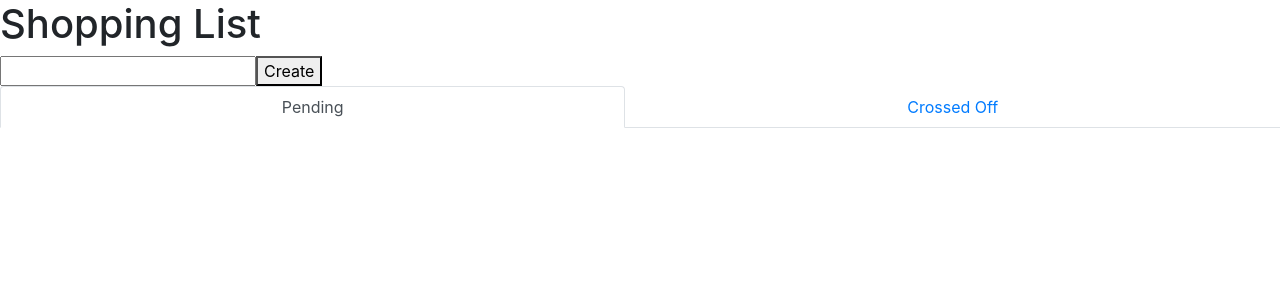
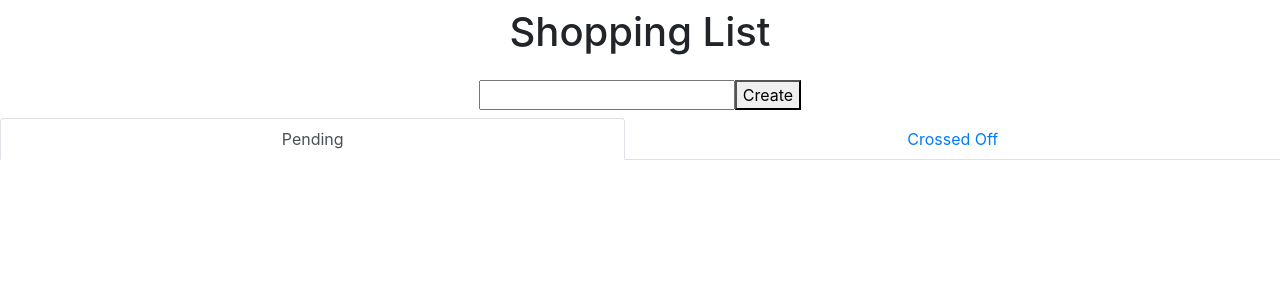
Before and after one commit to adrianherd/shopping_list, a React (Create React App) app: page / in a window 1280 px wide. Shown: the top 300 px of the page. Built offline with nearby package versions, Linux system fonts and the light colour scheme.

Commit message:
Centering Title and Searchbar on screen

```diff
--- a/src/App.tsx
+++ b/src/App.tsx
@@ -105,15 +105,16 @@
     render() {
         return (
             <div className="App">
-                <h1>Shopping List</h1>
+                <div className={"text-center mt-2 mb-4"}>
+                    <h1>Shopping List</h1>
+                </div>
                 <SearchBar text={this.state.userText}
                            onTextChange={this.handleTextChange}
                            onTextCreate={this.handleTextCreate} />
                 <ListPanel pendingItems={this.state.pendingItems.filter(item => item.text.includes(this.state.userText))}
                            crossedItems={this.state.crossedItems.filter(item => item.text.includes(this.state.userText))}
                            toggleItemStatus={this.handleItemToggle}
-                           itemUpdate={this.handleItemUpdate}
-                />
+                           itemUpdate={this.handleItemUpdate} />
             </div>
         );
     }
--- a/src/ListPanel.tsx
+++ b/src/ListPanel.tsx
@@ -50,6 +50,7 @@
         cats.forEach(cat => categories.push(this.props.pendingItems.filter(item => item.category === cat)));
 
         return (
+            <div className={"my-2"}>
             <Tabs id={"ListTabs"} defaultActiveKey={"pending"} className={["nav-fill"]}>
                 <Tab title={"Pending"} eventKey={"pending"}>
                         { subtotalEl }
@@ -77,6 +78,7 @@
                     })}
                 </Tab>
             </Tabs>
+            </div>
         );
     }
 }
--- a/src/SearchBar.tsx
+++ b/src/SearchBar.tsx
@@ -31,7 +31,7 @@
     render() {
         const userText = this.props.text;
         return (
-            <div>
+            <div className={"d-flex justify-content-center my-2"}>
                 <input value={userText} onChange={this.handleChange}/>
                 <button onClick={this.handleCreate}>Create</button>
             </div>
```
